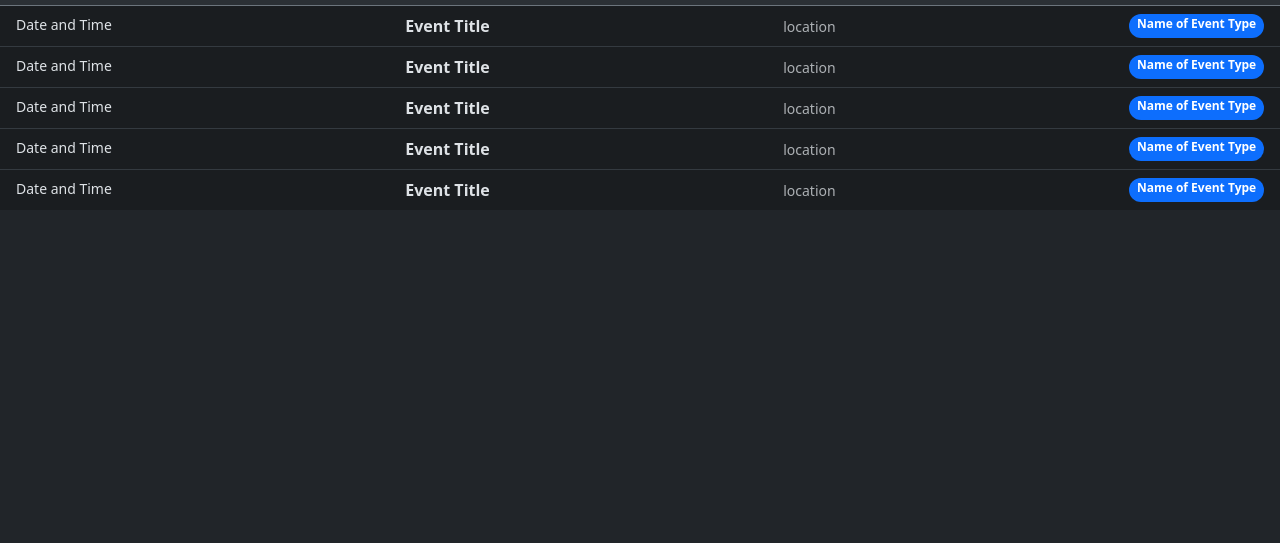
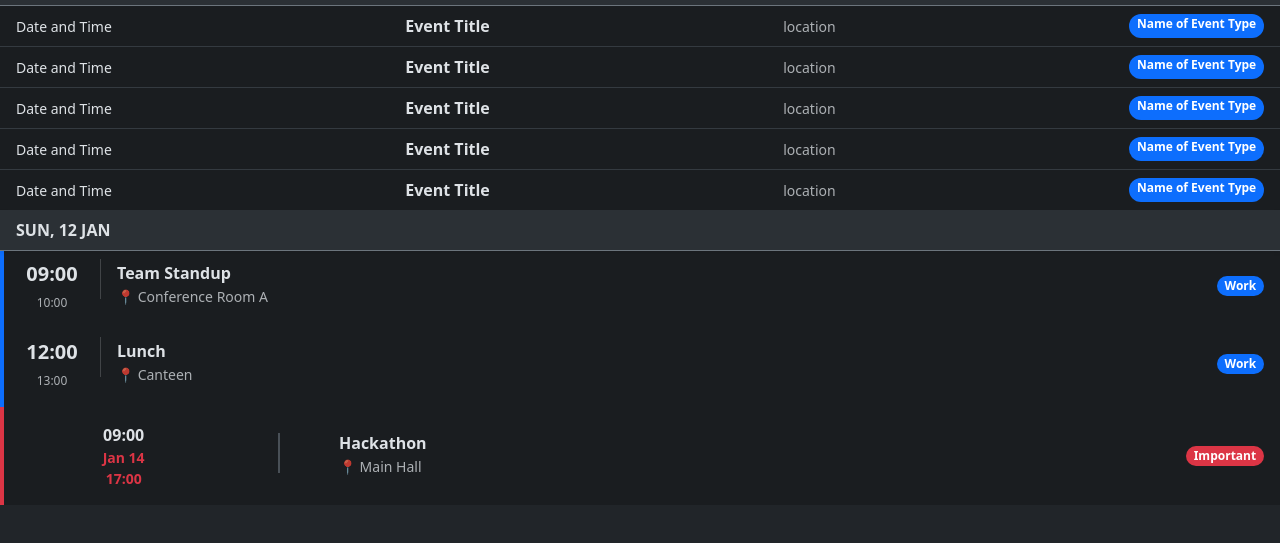
Before and after one commit to Assamee/Programming-Black-Web-Dev-Coursework, a website: page Client/index.html in a window 1280 px wide. Shown: the part 99-642 px from the top of the page. Drawn offline with nearby package versions, Linux system fonts and the light colour scheme; no server answers.

Commit message:
Added more possible timeline templates to be converted into JS

```diff
--- a/Client/index.html
+++ b/Client/index.html
@@ -149,76 +149,168 @@
     </div>
 
     <!--Display Events-->
-    <div class="">
-        <ul class="list-group list-group-flush">
+    <div class="col-12">
+        <div class="list-group list-group-flush">
             <li class="list-group-item list-group-item-action list-group-item-dark">
                 <div class="d-flex justify-content-between">
-                    <small>Date and Time</small>
-                    <div class="">
+                    <div id="DisplayEventTime">
+                        <small>Date and Time</small>
+                    </div>
+                    <div id="DisplayEventTitle">
                         <strong>Event Title</strong>
                     </div>
-                    <div>
+                    <div id="DisplayEventLocation">
                         <small class="text-muted">location</small>
                     </div>
-                    <span class="badge bg-primary rounded-pill float-end">Name of Event Type</span>
+                    <span class="badge bg-primary rounded-pill float-end" id="DisplayEventType">
+                        Name of Event Type
+                    </span>
                 </div>
             </li>
             <li class="list-group-item list-group-item-action list-group-item-dark">
                 <div class="d-flex justify-content-between">
-                    <small>Date and Time</small>
-                    <div class="">
+                    <div id="DisplayEventTime">
+                        <small>Date and Time</small>
+                    </div>
+                    <div id="DisplayEventTitle">
                         <strong>Event Title</strong>
                     </div>
-                    <div>
+                    <div id="DisplayEventLocation">
                         <small class="text-muted">location</small>
                     </div>
-                    <span class="badge bg-primary rounded-pill float-end">Name of Event Type</span>
+                    <span class="badge bg-primary rounded-pill float-end" id="DisplayEventType">
+                        Name of Event Type
+                    </span>
                 </div>
             </li>
             <li class="list-group-item list-group-item-action list-group-item-dark">
                 <div class="d-flex justify-content-between">
-                    <small>Date and Time</small>
-                    <div class="">
+                    <div id="DisplayEventTime">
+                        <small>Date and Time</small>
+                    </div>
+                    <div id="DisplayEventTitle">
                         <strong>Event Title</strong>
                     </div>
-                    <div>
+                    <div id="DisplayEventLocation">
                         <small class="text-muted">location</small>
                     </div>
-                    <span class="badge bg-primary rounded-pill float-end">Name of Event Type</span>
+                    <span class="badge bg-primary rounded-pill float-end" id="DisplayEventType">
+                        Name of Event Type
+                    </span>
                 </div>
             </li>
             <li class="list-group-item list-group-item-action list-group-item-dark">
                 <div class="d-flex justify-content-between">
-                    <small>Date and Time</small>
-                    <div class="">
+                    <div id="DisplayEventTime">
+                        <small>Date and Time</small>
+                    </div>
+                    <div id="DisplayEventTitle">
                         <strong>Event Title</strong>
                     </div>
-                    <div>
+                    <div id="DisplayEventLocation">
                         <small class="text-muted">location</small>
                     </div>
-                    <span class="badge bg-primary rounded-pill float-end">Name of Event Type</span>
+                    <span class="badge bg-primary rounded-pill float-end" id="DisplayEventType">
+                        Name of Event Type
+                    </span>
                 </div>
             </li>
             <li class="list-group-item list-group-item-action list-group-item-dark">
                 <div class="d-flex justify-content-between">
-                    <small>Date and Time</small>
-                    <div class="">
+                    <div id="DisplayEventTime">
+                        <small>Date and Time</small>
+                    </div>
+                    <div id="DisplayEventTitle">
                         <strong>Event Title</strong>
                     </div>
-                    <div>
+                    <div id="DisplayEventLocation">
                         <small class="text-muted">location</small>
                     </div>
-                    <span class="badge bg-primary rounded-pill float-end">Name of Event Type</span>
+                    <span class="badge bg-primary rounded-pill float-end" id="DisplayEventType">
+                        Name of Event Type
+                    </span>
                 </div>
             </li>
-        </ul>
+        </div>
     </div>
 
-    <div class="container">
-        <div id="DisplayEvents" class="col-12">
-            <!-- Events will be dynamically displayed here -->
+    <div class="col-12">
+
+        <div class="sticky-top bg-body-tertiary p-2 px-3 fw-bold border-bottom border-secondary mb-0 shadow-sm">
+            SUN, 12 JAN
+        </div>
+
+        <div class="list-group list-group-flush mb-5">
+
+                <button type="button" class="list-group-item list-group-item-action list-group-item-dark border-0 border-start border-4 border-primary" data-bs-toggle="modal" data-bs-target="#EventDetailModal">
+                    <div class="d-flex w-100 justify-content-between align-items-center">
+                        <div class="d-flex align-items-center">
+                            <div class="text-center pe-3" style="min-width: 80px;">
+                                <div class="fw-bold fs-5">09:00</div>
+                                <small class="text-muted" style="font-size: 0.75rem;">10:00</small>
+                            </div>
+                            <div class="vr" style="height: 40px; opacity: 0.2;"></div>
+                            <div class="ms-3">
+                                <h6 class="mb-0 fw-bold">Team Standup</h6>
+                                <small class="text-muted">📍 Conference Room A</small>
+                            </div>
+                        </div>
+                        <span class="badge rounded-pill bg-primary">Work</span>
+                    </div>
+                </button>
+
+                <button type="button" class="list-group-item list-group-item-action list-group-item-dark py-3 border-0 border-start border-4 border-primary" data-bs-toggle="modal" data-bs-target="#EventDetailModal">
+                    <div class="d-flex w-100 justify-content-between align-items-center">
+                        <div class="d-flex align-items-center">
+                            <div class="text-center pe-3" style="min-width: 80px;">
+                                <div class="fw-bold fs-5">12:00</div>
+                                <small class="text-muted" style="font-size: 0.75rem;">13:00</small>
+                            </div>
+                            <div class="vr" style="height: 40px; opacity: 0.2;"></div>
+                            <div class="ms-3">
+                                <h6 class="mb-0 fw-bold">Lunch</h6>
+                                <small class="text-muted">📍 Canteen</small>
+                            </div>
+                        </div>
+                        <span class="badge rounded-pill bg-primary">Work</span>
+                    </div>
+                </button>
+
+                <button type="button" class="list-group-item list-group-item-action list-group-item-dark border-0 border-start border-4 border-danger py-3" data-bs-toggle="modal" data-bs-target="#EventDetailModal">
+                    <div class="row align-items-center w-100 g-0">
+
+                        <div class="col-2 text-center">
+                            <div class="fw-bold">09:00</div>
+
+                            <div class="text-danger small fw-bold">
+                                Jan 14<br>17:00
+                            </div>
+                        </div>
+
+                        <div class="col-1 text-center">
+                            <div class="d-inline-block border-end border-2 h-100" style="min-height: 40px;"></div>
+                        </div>
+
+                        <div class="col-9 ps-2">
+                            <div class="d-flex justify-content-between align-items-center">
+
+                                <div>
+                                    <h6 class="mb-0 fw-bold">Hackathon</h6>
+                                    <small class="text-muted">📍 Main Hall</small>
+                                </div>
+
+                                <span class="badge rounded-pill bg-danger">Important</span>
+                            </div>
+                        </div>
+
+                    </div>
+                </button>
+
+            </div>
         </div>
     </div>
+
+
 
 
     <!-- Plan: Write out the HTML with a few example events first
```
